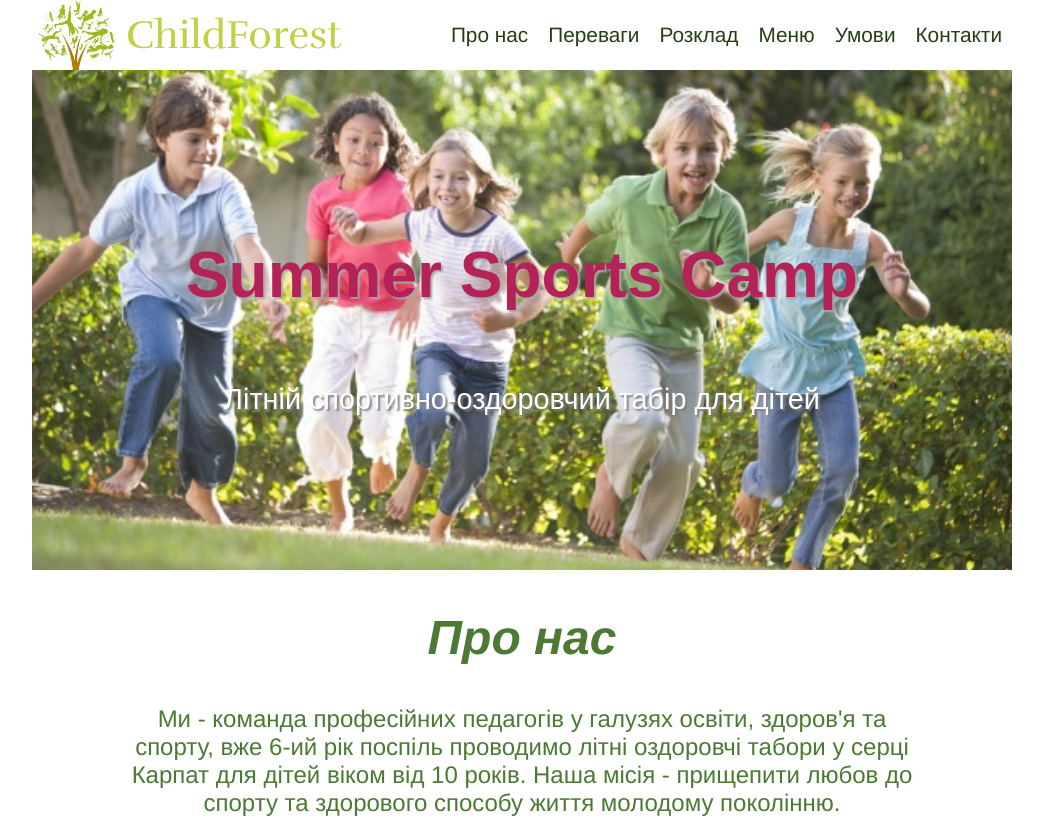
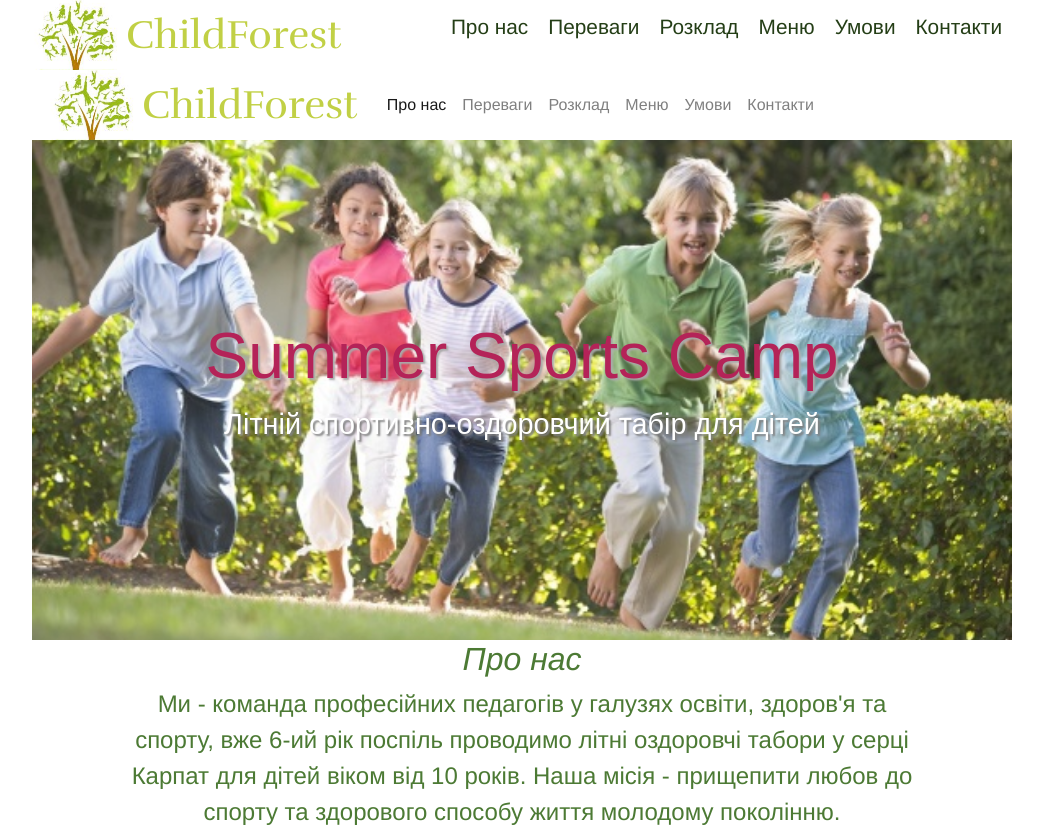
Before and after one commit to victoriatytar/MyProject, a plain HTML site: page index.html in a window 1280 px wide. Shown: the top 833 px of the page, without its empty margins (118-1161 px from the left). Drawn offline with nearby package versions, Linux system fonts and the light colour scheme.

Commit message:
add bootstrap

```diff
--- a/index.html
+++ b/index.html
@@ -5,6 +5,7 @@
     <meta name="viewport" content="width=device-width, initial-scale=1.0">
     <meta http-equiv="X-UA-Compatible" content="ie=edge">
     <title>ChildForest</title>
+    <link rel="stylesheet" href="https://stackpath.bootstrapcdn.com/bootstrap/4.3.1/css/bootstrap.min.css" integrity="sha384-ggOyR0iXCbMQv3Xipma34MD+dH/1fQ784/j6cY/iJTQUOhcWr7x9JvoRxT2MZw1T" crossorigin="anonymous">
     <link rel="stylesheet" href="css/index.css">
 </head>
 <body>
@@ -26,6 +27,43 @@
                     <li><a href="#conditions">Умови</a></li>
                     <li><a href="#contacts">Контакти</a></li>
                 </ul>
+            </nav>
+        </div>
+        <div class="headertop">
+            <!--div class="logo">
+                <img src="img/logo.png" alt="Логотип дерево дітей">
+                <p>ChildForest</p>
+            </div>-->
+            <nav class="navbar navbar-expand-lg navbar-light container-fluid justify-content-between">
+                <div class="logo navbar-brand float-left">
+                    <img src="img/logo.png" alt="Логотип дерево дітей">
+                    <p>ChildForest</p>
+                </div>
+                <button class="navbar-toggler float-right" type="button" data-toggle="collapse" data-target="#navbarNav" aria-controls="navbarNav" aria-expanded="false" aria-label="Toggle navigation">
+                    <span class="navbar-toggler-icon"></span>
+                </button>
+                <div class="collapse navbar-collapse float-right" id="navbarNav">
+                    <ul class="navbar-nav">
+                        <li class="nav-item active">
+                            <a class="nav-link" href="#">Про нас <span class="sr-only">(current)</span></a>
+                        </li>
+                        <li class="nav-item">
+                            <a class="nav-link" href="#">Переваги</a>
+                        </li>
+                        <li class="nav-item">
+                            <a class="nav-link" href="#">Розклад</a>
+                        </li>
+                        <li class="nav-item">
+                            <a class="nav-link" href="#">Меню</a>
+                        </li>
+                        <li class="nav-item">
+                            <a class="nav-link" href="#">Умови</a>
+                        </li>
+                        <li class="nav-item">
+                            <a class="nav-link" href="#">Контакти</a>
+                        </li>
+                    </ul>
+                </div>
             </nav>
         </div>
         <div class="banner">
@@ -216,5 +254,12 @@
         </div>
     </footer>
     <script src="js/form.js"></script>
+    <script
+  src="https://code.jquery.com/jquery-3.4.1.min.js"
+  integrity="sha256-CSXorXvZcTkaix6Yvo6HppcZGetbYMGWSFlBw8HfCJo="
+  crossorigin="anonymous"></script>
+  <script src="https://cdnjs.cloudflare.com/ajax/libs/popper.js/1.14.7/umd/popper.min.js" integrity="sha384-UO2eT0CpHqdSJQ6hJty5KVphtPhzWj9WO1clHTMGa3JDZwrnQq4sF86dIHNDz0W1" crossorigin="anonymous"></script>
+  <script src="https://stackpath.bootstrapcdn.com/bootstrap/4.3.1/js/bootstrap.min.js" integrity="sha384-JjSmVgyd0p3pXB1rRibZUAYoIIy6OrQ6VrjIEaFf/nJGzIxFDsf4x0xIM+B07jRM" crossorigin="anonymous"></script>
+
 </body>
 </html>
```
